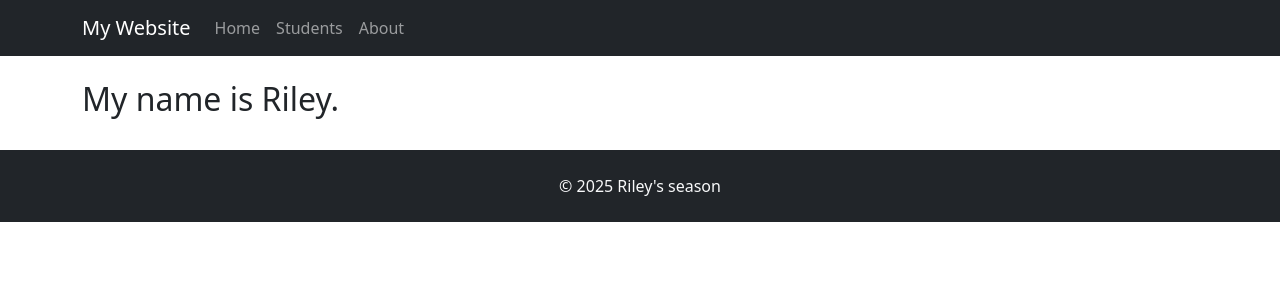
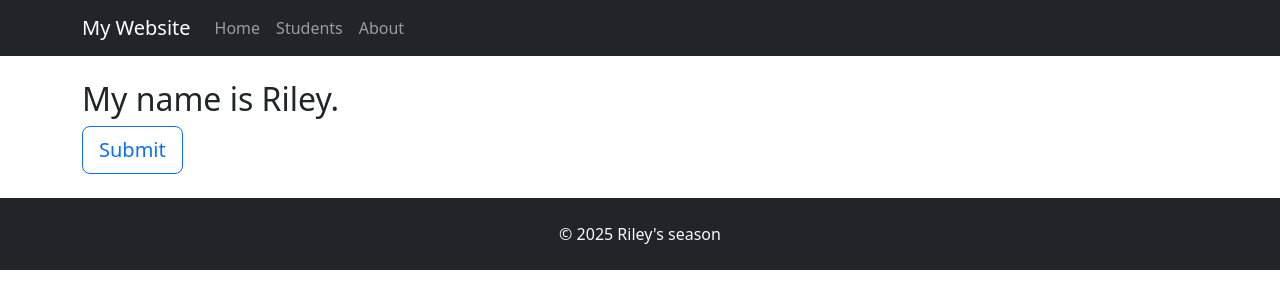
Before and after one commit to viasssss/viasssss.github.io, a React (Vite) app: page /about in a window 1280 px wide. Shown: the top 308 px of the page. Built offline with nearby package versions, Linux system fonts and the light colour scheme.

Commit message:
update about page

```diff
--- a/src/About.tsx
+++ b/src/About.tsx
@@ -1,6 +1,12 @@
+import Button from 'react-bootstrap/Button'
+
 function About(){
     return (
+        <>
         <h2>My name is Riley.</h2>
+        <Button variant="outline-primary" as='input'
+        type='submit' value='Submit' size='lg'></Button>
+        </>
     )
 }
 
```
